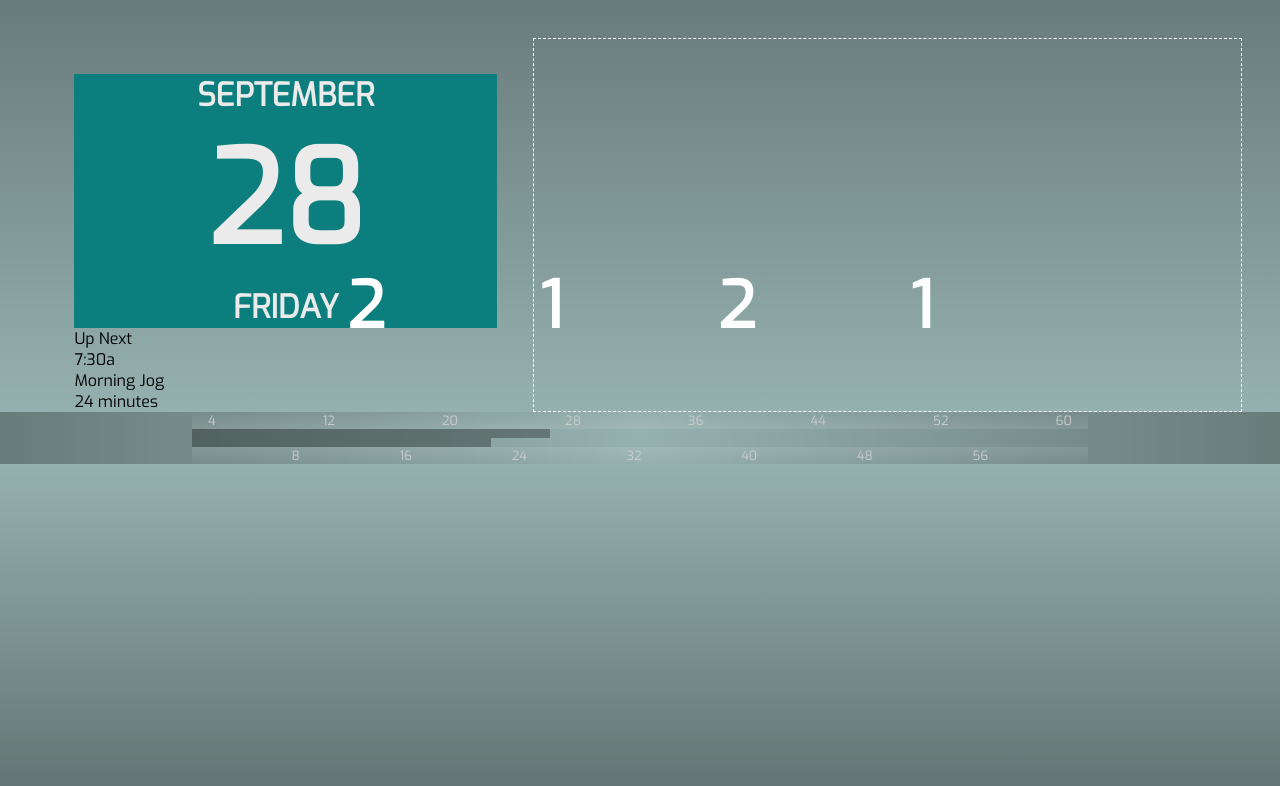
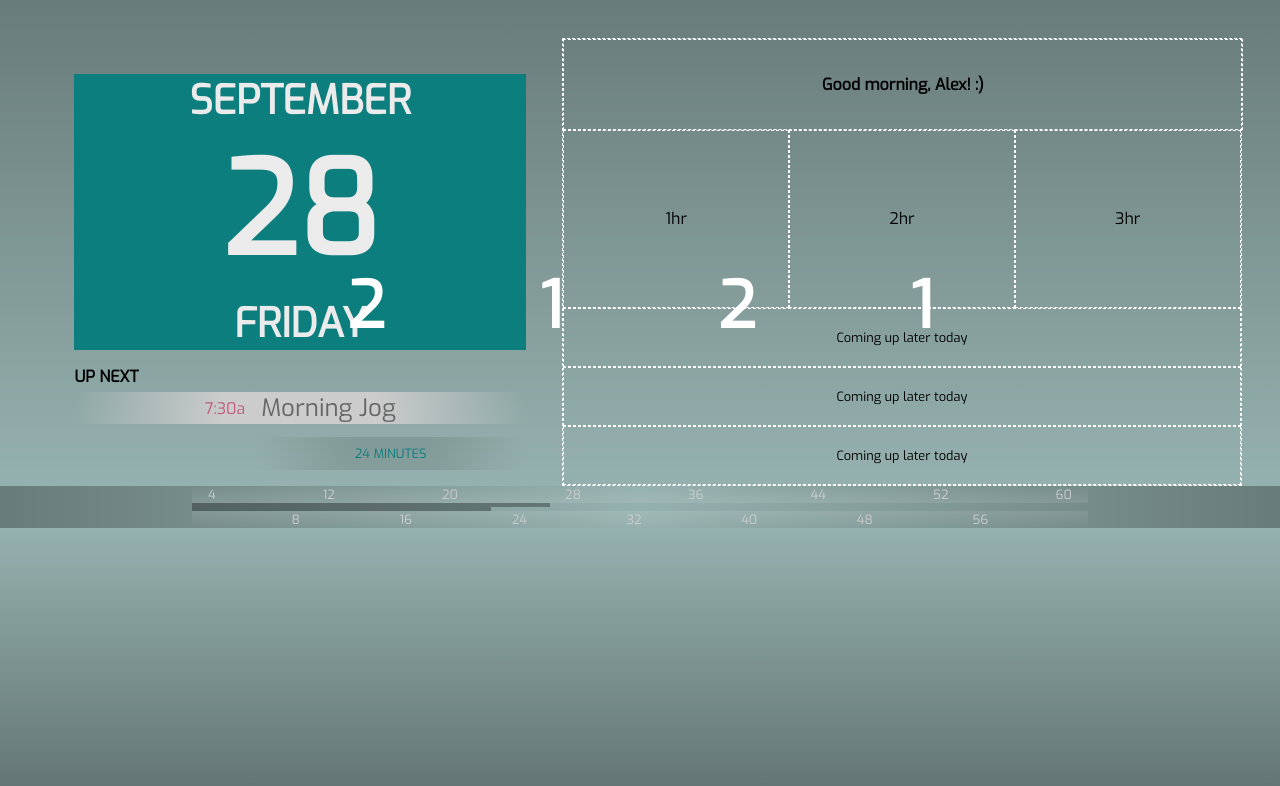
Before and after one commit to aautem/homescreen, a React (Create React App) app: page / in a window 1280 px wide. Shown: the top 786 px of the page. Built offline with nearby package versions, Linux system fonts and the light colour scheme.

Commit message:
Make CalendarDate dynamic

```diff
--- a/src/components/App.css
+++ b/src/components/App.css
@@ -23,7 +23,6 @@
   display: flex;
   flex-basis: 60%;
   flex-direction: column;
-  padding: 0 3%;
 }
 
 .App_middle {
--- a/src/components/App.js
+++ b/src/components/App.js
@@ -23,9 +23,9 @@ const App = () => (
       </div>
 
       <div className="App_topRight">
-        {/* <Header />
+        <Header />
         <Weather />
-        <EventList /> */}
+        <EventList />
       </div>
     </div>
 
--- a/src/components/calendar/CalendarDate.css
+++ b/src/components/calendar/CalendarDate.css
@@ -19,7 +19,7 @@
 .CalendarDate_ofWeek {
   color: #ebebeb;
   display: flex;
-  font-size: 2rem;
+  font-size: 2.5rem;
   font-weight: bold;
   justify-content: center;
   text-transform: uppercase;
--- a/src/components/calendar/NextEvent.css
+++ b/src/components/calendar/NextEvent.css
@@ -1,7 +1,65 @@
+.NextEvent_header {
+  color: #000000;
+  flex-basis: 10%;
+  font-size: 1rem;
+  text-transform: uppercase;
+  font-weight: bold;
+  padding-top: 1rem;
+  padding-bottom: 0.3rem;
+}
+
+.NextEvent_event {
+  background-image: linear-gradient(
+    to right,
+    rgba(255, 255, 255, 0),
+    #cccccc,
+    #cccccc,
+    rgba(255, 255, 255, 0)
+  );
+  display: flex;
+  flex-basis: 80%;
+  justify-content: center;
+  margin-bottom: 0.8rem;
+}
+
+.NextEvent_time {
+  color: #c15c7f;
+  display: flex;
+  align-items: center;
+  font-size: 1rem;
+  padding: 0 0.5rem;
+}
+
+.NextEvent_title {
+  color: #666666;
+  display: flex;
+  align-items: center;
+  font-size: 1.5rem;
+  padding: 0 0.5rem;
+}
+
+.NextEvent_countdown {
+  align-items: center;
+  flex-basis: 10%;
+  background-image: linear-gradient(
+    to right,
+    rgba(255, 255, 255, 0),
+    rgba(0, 0, 0, 0.1),
+    rgba(0, 0, 0, 0.1),
+    rgba(255, 255, 255, 0)
+  );
+  display: flex;
+  justify-content: center;
+  color: #0c7e7d;
+  font-size: 0.8rem;
+  margin-bottom: 1rem;
+  margin-left: 40%;
+  padding: 0.5rem 0;
+  text-transform: uppercase;
+}
+
 .NextEvent {
   display: flex;
   flex-basis: 40%;
   flex-direction: column;
-  font-size: 1rem;
-  justify-content: space-evenly;
 }
--- a/src/components/calendar/NextEvent.js
+++ b/src/components/calendar/NextEvent.js
@@ -4,17 +4,21 @@ import './NextEvent.css'
 
 const NextEvent = () => (
   <div className="NextEvent">
-    <div>
+    <div className="NextEvent_header">
       Up Next
     </div>
-    <div>
-      7:30a
+
+    <div className="NextEvent_event">
+      <div className="NextEvent_time">
+        7:30a
+      </div>
+      <div className="NextEvent_title">
+        Morning Jog
+      </div>
     </div>
-    <div>
-      Morning Jog
-    </div>
-    <div>
-      24 minutes
+
+    <div className="NextEvent_countdown">
+      24 Minutes
     </div>
   </div>
 )
```
Also changed, not shown: src/components/contexts/EmailContext.js (added), src/components/contexts/EventsContext.js (added).
